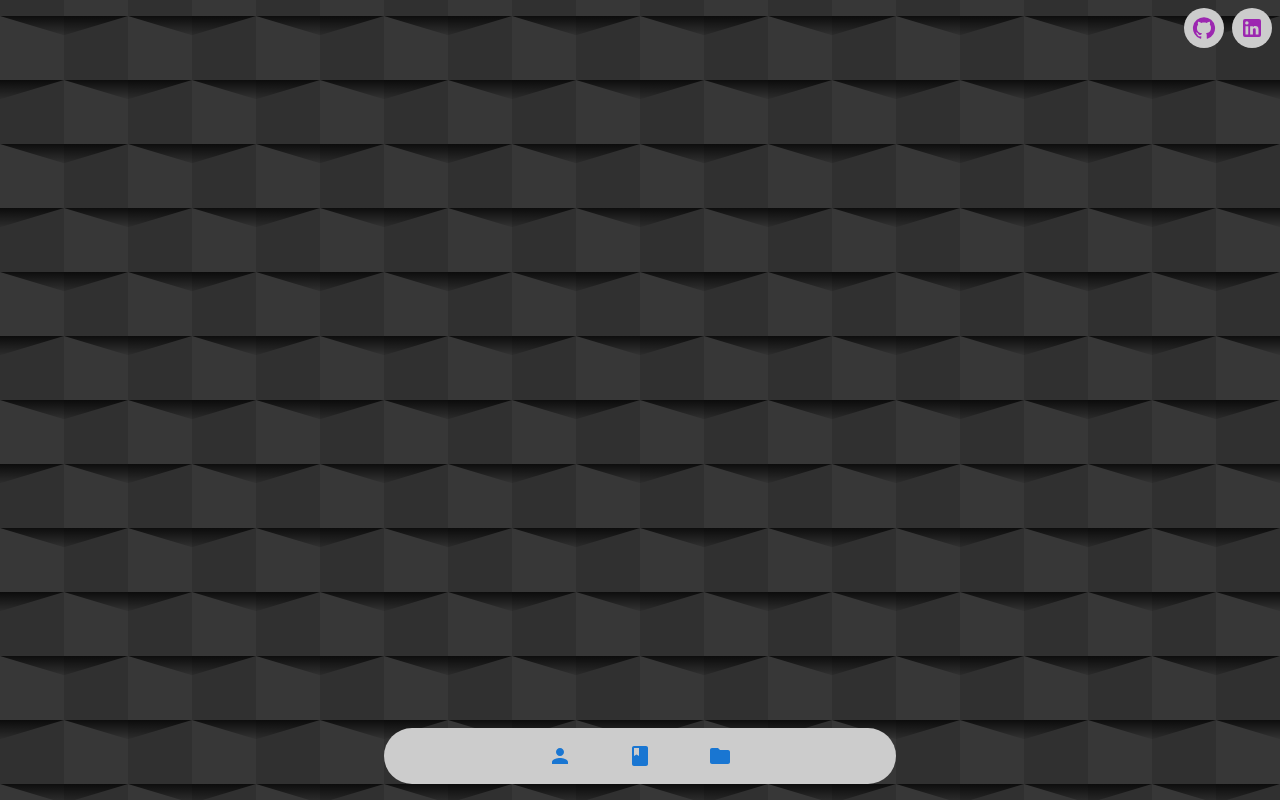
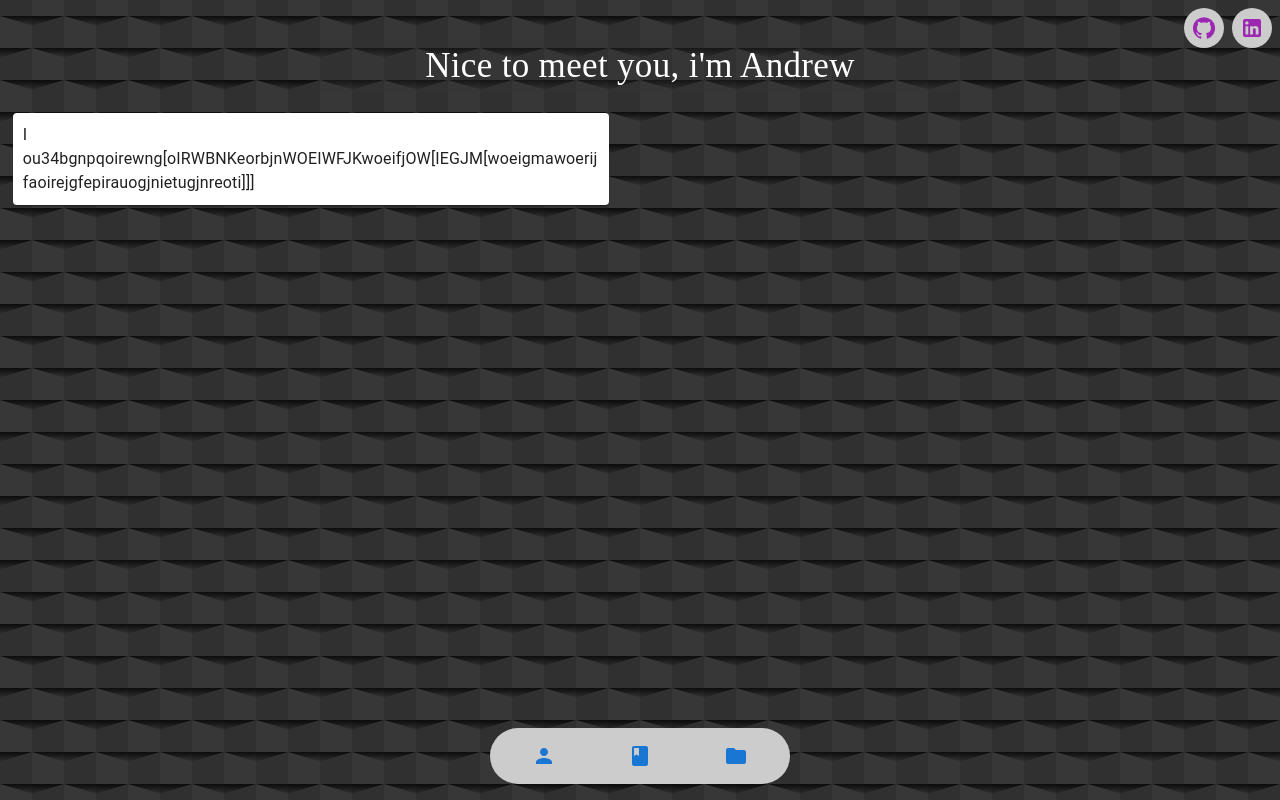
Before and after one commit to aceniccola/webportfolio, a React (Create React App) app: page / in a window 1280 px wide. Built offline with nearby package versions, Linux system fonts and the light colour scheme.

Commit message:
basic intro features

```diff
--- a/src/App.js
+++ b/src/App.js
@@ -14,7 +14,7 @@ import background from './static/background.svg';
 function App() {
   const backgroundImageStyle = {
     backgroundImage: `url(${background})`,
-    backgroundSize: '10%',
+    backgroundSize: '5%',
     backgroundPosition: 'center',
     backgroundRepeat: 'repeat',
     backgroundAttachment: 'fixed',
@@ -27,6 +27,7 @@ function App() {
       {/* fixed content goes here */}
       <div>
         <Buttons/>
+        <Intro/>
         <GuideBar/>
       </div>
     </div>
--- a/src/components/guidebar.js
+++ b/src/components/guidebar.js
@@ -4,11 +4,12 @@ import PersonIcon from '@mui/icons-material/Person';
 import BookIcon from '@mui/icons-material/Book';
 import FolderIcon from '@mui/icons-material/Folder';
 
+
 function GuideBar(){
     return (
         <BottomNavigation
         sx={{
-          width: '40%', // Set the width as needed
+          width: '300px', // Set the width as needed
           borderRadius: '30px', // Adjust the border-radius for rounded edges
           position: 'fixed',
           bottom: '2%',
@@ -21,7 +22,7 @@ function GuideBar(){
       >
         <Stack
           direction="row"
-          spacing={5}
+          spacing={7}
           alignItems="center" // Vertically center the items
         >
             {/* about me */}
--- a/src/components/intro.js
+++ b/src/components/intro.js
@@ -0,0 +1,26 @@
+import * as React from "react";
+import {Paper, Typography} from '@mui/material';
+
+function Intro(){
+    return (
+        <div style={{ position: 'absolute', top: '40px', width: '50%', left: '50%', transform: 'translateX(-50%)' }}>
+          {/* Add margin-top to create space */}
+          <Paper elevation = '0' sx={{backgroundColor:'rgba(55, 55, 55, 0.25)'}}>
+          <Typography align='center' sx={{ fontSize: 35,top: '10px', color: '#fff' , fontFamily: 'Futura'}}>
+              Nice to meet you, i'm Andrew
+          </Typography>
+          </Paper>
+          <div style={{ marginTop: '20px', marginLeft: '-48%', width: '90%' }}>
+
+            <Paper sx={{ width: '100%', padding: '10px' }}>
+              {/* Adjust padding as needed */}
+              <Typography style={{ overflowWrap: 'break-word' }}>
+                I ou34bgnpqoirewng[oIRWBNKeorbjnWOEIWFJKwoeifjOW[IEGJM[woeigmawoerijfaoirejgfepirauogjnietugjnreoti]]]
+              </Typography>
+            </Paper>
+          </div>
+        </div>
+      );
+    };
+
+export default Intro;
```
